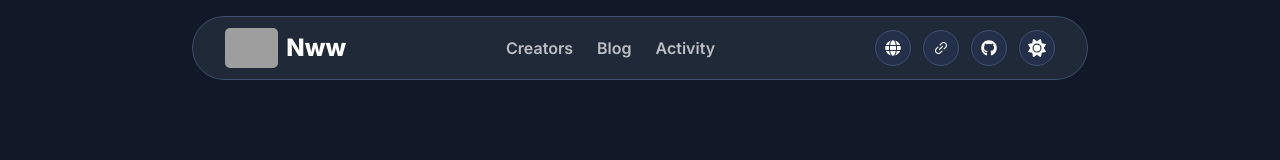
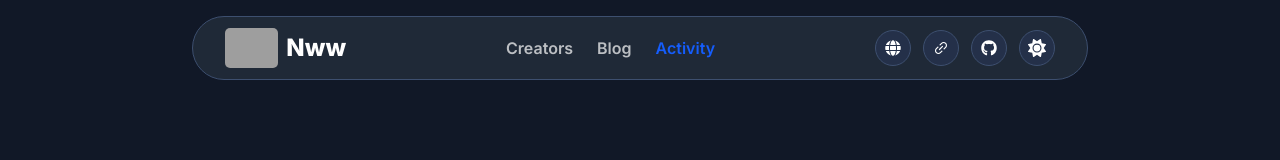
Before and after one commit to nekowawolf/creators, a Next.js app: page /activity in a window 1280 px wide. Shown: the top 160 px of the page. Built offline with nearby package versions, Linux system fonts and the light colour scheme; grey boxes are pictures that could not be loaded.

Commit message:
feat: highlight active navigation links in header

```diff
--- a/src/components/Header.tsx
+++ b/src/components/Header.tsx
@@ -2,6 +2,7 @@
 
 import Link from 'next/link';
 import { useEffect, useState } from 'react';
+import { usePathname } from 'next/navigation';
 import { FaSun, FaMoon } from 'react-icons/fa6';
 import { HiOutlineX } from 'react-icons/hi';
 import { FaGithub, FaBars, FaGlobe } from 'react-icons/fa';
@@ -14,6 +15,9 @@ export default function Header() {
   const [isMenuOpen, setIsMenuOpen] = useState(false);
   const [scrolled, setScrolled] = useState(false);
   const [hidden, setHidden] = useState(false);
+  const pathname = usePathname();
+
+  const isActive = (path: string) => pathname === path || pathname?.startsWith(`${path}/`);
 
   useEffect(() => {
     setMounted(true);
@@ -96,19 +100,19 @@ export default function Header() {
             <nav className="hidden sm:flex items-center gap-6">
               <Link
                 href="/directory"
-                className="text-fill-color/70 font-semibold hover:!text-blue-600 transition-colors duration-300"
+                className={`font-semibold transition-colors duration-300 ${isActive('/directory') ? '!text-blue-600' : 'text-fill-color/70 hover:!text-blue-600'}`}
               >
                 Creators
               </Link>
               <Link
                 href="/blog"
-                className="text-fill-color/70 font-semibold hover:!text-blue-600 transition-colors duration-300"
+                className={`font-semibold transition-colors duration-300 ${isActive('/blog') ? '!text-blue-600' : 'text-fill-color/70 hover:!text-blue-600'}`}
               >
                 Blog
               </Link>
               <Link
                 href="/activity"
-                className="text-fill-color/70 font-semibold hover:!text-blue-600 transition-colors duration-300"
+                className={`font-semibold transition-colors duration-300 ${isActive('/activity') ? '!text-blue-600' : 'text-fill-color/70 hover:!text-blue-600'}`}
               >
                 Activity
               </Link>
@@ -169,21 +173,21 @@ export default function Header() {
             <Link
               href="/directory"
               onClick={() => setIsMenuOpen(false)}
-              className="block font-semibold text-fill-color/70 hover:!text-blue-600 transition-colors duration-300"
+              className={`block font-semibold transition-colors duration-300 ${isActive('/directory') ? '!text-blue-600' : 'text-fill-color/70 hover:!text-blue-600'}`}
             >
               Creators
             </Link>
             <Link
               href="/blog"
               onClick={() => setIsMenuOpen(false)}
-              className="block font-semibold text-fill-color/70 hover:!text-blue-600 transition-colors duration-300"
+              className={`block font-semibold transition-colors duration-300 ${isActive('/blog') ? '!text-blue-600' : 'text-fill-color/70 hover:!text-blue-600'}`}
             >
               Blog
             </Link>
             <Link
               href="/activity"
               onClick={() => setIsMenuOpen(false)}
-              className="block font-semibold text-fill-color/70 hover:!text-blue-600 transition-colors duration-300"
+              className={`block font-semibold transition-colors duration-300 ${isActive('/activity') ? '!text-blue-600' : 'text-fill-color/70 hover:!text-blue-600'}`}
             >
               Activity
             </Link>
```
